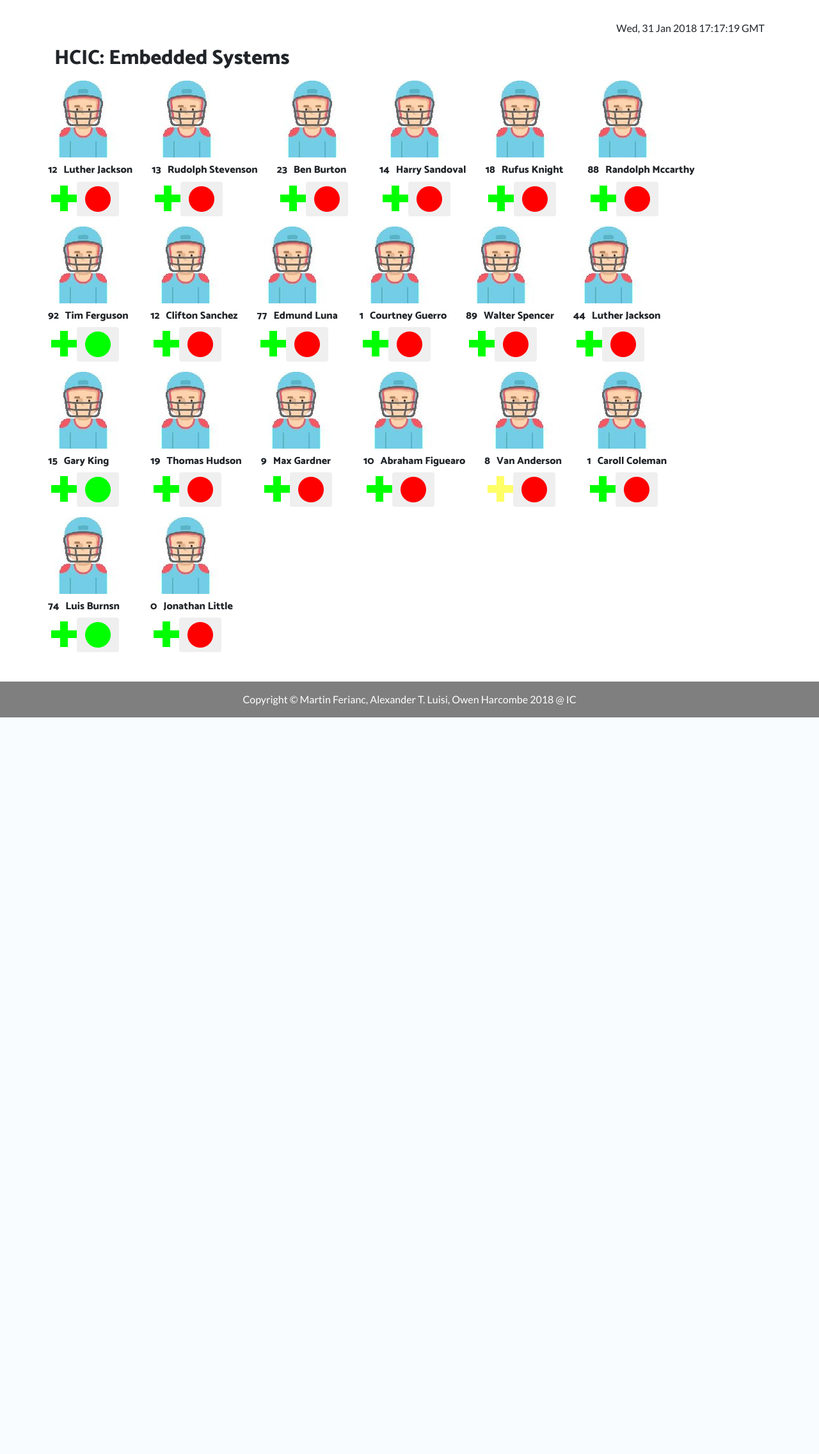
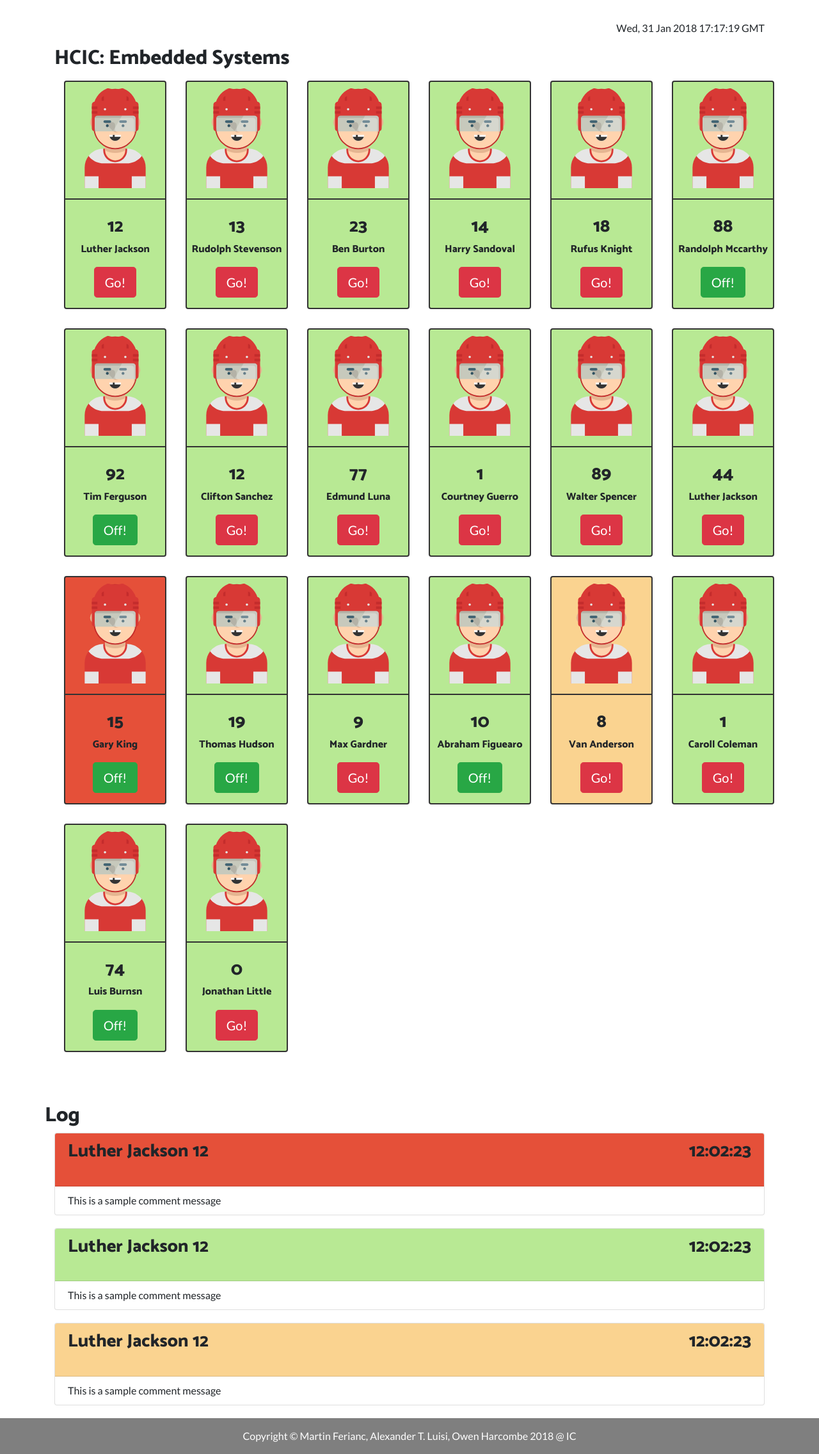
Before and after one commit to martinferianc/EmbeddedSystems-EIE3, a Flask app: page /demo in a window 1280 px wide. Shown: the part 68-2340 px from the top of the page at 64% size. Before the commit the page ends 1189 px from the top, so only its background shows below. Run offline with Flask 2, Linux system fonts and the light colour scheme; parts of the project's set-up code (start-up, migrations or seed data) failed here and were passed over; some libraries are stand-ins or nearby versions.

Commit message:
[cw1] Reworking GUI for demo much prettier much wow

```diff
--- /dev/null
+++ b/Coursework 1/data/team/log.json
@@ -0,0 +1,23 @@
+{
+    "0":{
+        "name": "Luther Jackson",
+        "number": 12,
+        "condition": "critical",
+        "message": "This is a sample comment message",
+        "time":"12:02:23"
+    },
+    "1":{
+        "name": "Luther Jackson",
+        "number": 12,
+        "condition": "good",
+        "message": "This is a sample comment message",
+        "time":"12:02:23"
+    },
+    "2":{
+        "name": "Luther Jackson",
+        "number": 12,
+        "condition": "bad",
+        "message": "This is a sample comment message",
+        "time":"12:02:23"
+    }
+}
--- a/Coursework 1/src/master/main.py
+++ b/Coursework 1/src/master/main.py
@@ -5,6 +5,8 @@ import time
 from www.web import create_app
 import sys
 
+
+DEBUG = True
 
 if __name__ == '__main__':
     HOST = sys.argv[1]
@@ -15,9 +17,12 @@ if __name__ == '__main__':
 
     #### ALL ESTABLISHING CODE BEFORE THESE LINES ###
     app = create_app('dev')
+    if DEBUG:
+        app.run(debug=True, host=HOST,port=PORT, threaded=True)
+
 
     def web_thread():
-        app.run(debug=False, host=HOST,port=PORT, threaded=True)
+        app.run(debug=True, host=HOST,port=PORT, threaded=True)
     _thread.start_new_thread(web_thread,())
 
     # Main Loop
--- a/Coursework 1/src/master/www/web/landing/views.py
+++ b/Coursework 1/src/master/www/web/landing/views.py
@@ -46,6 +46,15 @@ def load_data():
             parsed.append(data[str(i)])
 
         return (parsed,team_name)
+
+def load_log():
+    with open("../../data/team/log.json", 'r') as f:
+        data = json.load(f)
+        parsed = []
+        for i in range(0,len(data)):
+            parsed.append(data[str(i)])
+        return parsed
+
 @landing.after_request
 def add_header(r):
     """
@@ -65,21 +74,13 @@ def add_header(r):
 def index():
     return render_template('index.html', page_title='Home')
 
-#Listening here
-@landing.route('/data_posting', methods=['GET','POST'])
-@landing.route('/data_posting/', methods=['GET','POST'])
-def data_posting():
-    parsed,team_name = load_data()
-
-    ## DO some processing
-    return render_template('demo.html',players=parsed,team_name=team_name,page_title='Demo')
-
 
 @landing.route('/demo', methods=['GET','POST'])
 @landing.route('/demo/', methods=['GET','POST'])
 def demo():
     parsed,team_name = load_data()
-    return render_template('demo.html',players=parsed,team_name=team_name,page_title='Demo')
+    log = load_log()
+    return render_template('demo.html',logs = log, players=parsed,team_name=team_name,page_title='Demo')
 
 
 
--- a/Coursework 1/src/master/www/web/templates/demo.html
+++ b/Coursework 1/src/master/www/web/templates/demo.html
@@ -47,19 +47,19 @@
             <div class="collapse navbar-collapse" id="navbarResponsive">
                 <ul class="navbar-nav ml-auto">
                     <li class="nav-item">
-                        <a class="nav-link" href="#about">About</a>
+                        <a class="nav-link" href="/index">About</a>
                     </li>
                     <li class="nav-item">
-                        <a class="nav-link" href="#functionality">Functionality</a>
+                        <a class="nav-link" href="/index">Functionality</a>
                     </li>
                     <li class="nav-item">
-                        <a class="nav-link" href="#market">Market</a>
+                        <a class="nav-link" href="/index">Market</a>
                     </li>
                     <li class="nav-item">
-                        <a class="nav-link" href="#architecture">Architecture</a>
+                        <a class="nav-link" href="/index">Architecture</a>
                     </li>
                     <li class="nav-item">
-                        <a class="nav-link" href="#technology">Technology</a>
+                        <a class="nav-link" href="/index">Technology</a>
                     </li>
                     <li class="nav-item">
                         <a class="nav-link" href="/demo">Demo</a>
@@ -76,22 +76,40 @@
         <div class="container" style="padding-top:100px">
             <p id="time" class="text-right"></p>
             <p class="text-left"><h2>{{team_name}}</h2></p>
-            <div class="row" style="padding-bottom:30px;">
+            <div class="row" style="margin-bottom:30px;">
                 {% for player in players %}
-                <div class="player col-sd-1" style="padding-right:40px">
-                    <img src="/static/img/player.jpg"/>
+                {% if player['condition']=="good" %}
+                    <div class="col-sd-1 card" style="background-color: #b8e994; width: 10rem; margin-bottom: 30px; margin-left: 30px;  border-color: #333; border-width:2px;">
+                {% endif %}
+                {% if player['condition']=="bad" %}
+                    <div class="col-sd-1 card" style="background-color: #fad390; width: 10rem; margin-bottom: 30px; margin-left: 30px;  border-color: #333; border-width:2px;">
+                {% endif %}
+                {% if player['condition']=="critical" %}
+                    <div class="col-sd-1 card" style="background-color: #e55039; width: 10rem; margin-bottom: 30px; margin-left: 30px;  border-color: #333; border-width:2px;">
+                {% endif %}
+                    <div class="row">
+                        <div class="col-lg-12 text-center" style="padding-top:10px;">
+                            <img src="/static/img/player.svg"/>
+                        </div>
+                    </div>
+                    <hr style="border-width:2px; border-color: #333;">
                     <div class="row" style="padding-top:10px">
-                        <h6 style="padding-left:20px">{{player['number']}}</h6>
-                        <h6 style="padding-left:10px">{{player['name']}}</h6>
+                        <div class="col-lg-12 text-center">
+                            <h3>{{player['number']}}</h3>
+                            <h6>{{player['name']}}</h6>
+                        </div>
                     </div>
                     <div class="row">
-                        <div class="col-sd-12">
-                            <img src="/static/img/{{player['condition']}}.gif" style="padding-left:25px; padding-top:6px;"/>
-                        </div>
-                        <div class="col-sd-12">
-                            <form action="/demo/{{player['index']}}" method="post">
-                                <button class="btn btn-default" type="submit">
-                                    <img class="on_field" id={{player['index']}} src="/static/img/{{player['on_field']}}.png"/>
+                        <div class="col-lg-12 text-center">
+                            <form action="/demo/{{player['index']}}" method="post" style="margin-top:10px;">
+                                {% if player['on_field']=="no" %}
+                                    <button class="btn btn-danger btn-circle btn-lg" type="submit">
+                                        Go!
+                                {% else %}
+                                    <button class="btn btn-success btn-circle btn-lg" type="submit">
+                                        Off!
+                                {% endif %}
+
                                 </button>
                             </form>
                         </div>
@@ -99,10 +117,47 @@
                 </div>
                 {% endfor %}
             </div>
-
         </div>
     </section>
+    <section>
+        <div class="container" style="padding-top:20px">
+            <div class="row">
+                <p class="text-left"><h2>Log</h2></p>
+            </div>
+                {%for l in logs %}
+                <div class="row" style="margin-bottom:20px;">
+                    <div class="col-lg-12">
+                        <div class="card">
+                        {% if l['condition']=="good" %}
+                        <div class="card-header" style="background-color: #b8e994;">
+                        {% endif %}
+                        {% if l['condition']=="bad" %}
+                        <div class="card-header" style="background-color: #fad390;">
+                        {% endif %}
+                        {% if l['condition']=="critical" %}
+                        <div class="card-header" style="background-color: #e55039;">
+                        {% endif %}
+                        <h3>
+                            <div class="row">
 
+                            <div class="col-lg-6 text-left">
+                                <p >{{l["name"]}} {{l['number']}}</p>
+                            </div>
+                            <div class="col-lg-6 text-right">
+                                <p>{{l["time"]}}</p>
+                            </div>
+                        </div>
+                        </h3>
+                    </div>
+                        <div class="card-block"style="padding-top:10px; padding-bottom:10px;">
+                            <p class="card-text" style="padding-left:20px;">{{l['message']}}</p>
+                        </div>
+                    </div>
+                </div>
+                </div>
+                {% endfor %}
+        </div>
+    </section>
 
 
     <!-- Footer -->
```
Also changed, not shown: Coursework 1/data/team/team.json (+1 -1 lines), Coursework 1/src/master/www/web/static/img/bad.gif (deleted), Coursework 1/src/master/www/web/static/img/critical.gif (deleted), Coursework 1/src/master/www/web/static/img/good.gif (deleted), Coursework 1/src/master/www/web/static/img/no.png (deleted), Coursework 1/src/master/www/web/static/img/player.jpg (deleted), Coursework 1/src/master/www/web/static/img/player.svg (added), Coursework 1/src/master/www/web/static/img/yes.png (deleted).
